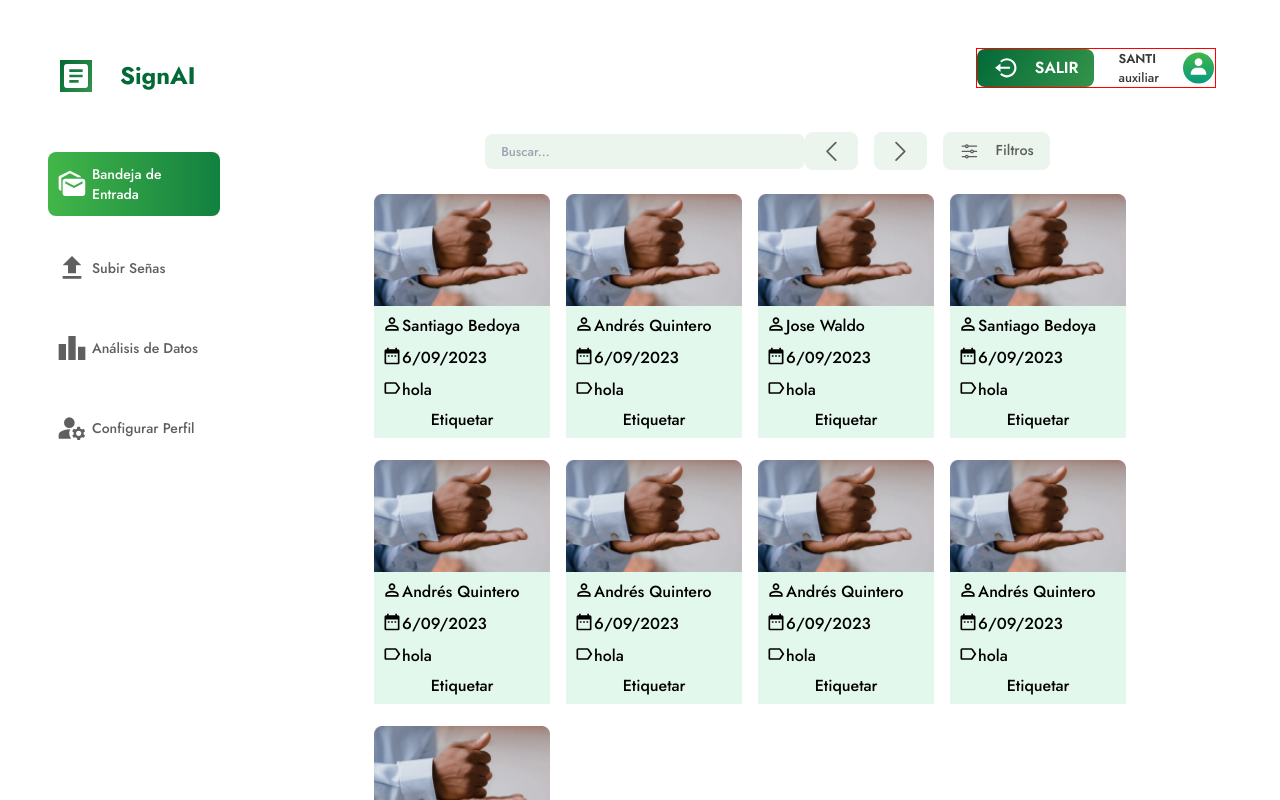
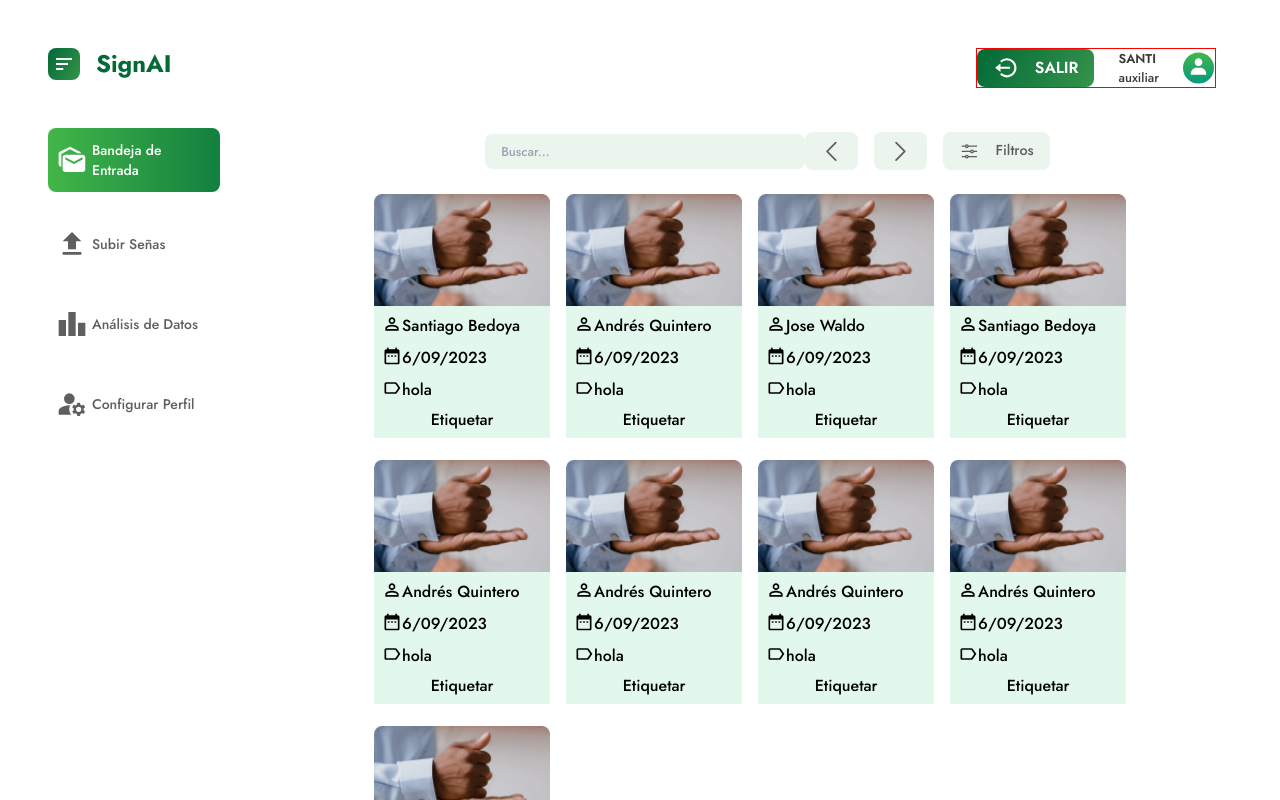
Before and after one commit to SignAIUdeA/SignAI, a Next.js app in the folder frontend/: page /ProfesionalDashboard in a window 1280 px wide. Built offline with nearby package versions, Linux system fonts and the light colour scheme.

Commit message:
Feat: creación del icono de menu hamburguesa y corrección de los estilos del boton

```diff
--- a/frontend/components/aside/ProvisionalSidebar.tsx
+++ b/frontend/components/aside/ProvisionalSidebar.tsx
@@ -1,39 +1,40 @@
-
-import React from 'react'
-import {  MdArticle } from "react-icons/md";
-import { SidebarData } from './aside.services';
-import Link from 'next/link';
-import { useRouter } from 'next/router';
-import styles from './aside.module.css';
+import React from "react";
+import { MdArticle } from "react-icons/md";
+import { SidebarData } from "./aside.services";
+import Link from "next/link";
+import { useRouter } from "next/router";
+import styles from "./aside.module.css";
+import { IconMenuHamburger } from "@/icons/Icons";
 
 const ProvisionalSidebar = () => {
-  const router = useRouter()
+  const router = useRouter();
   return (
-    <aside className='hidden w-64 md:flex flex-col gap-12 pt-12 pl-12'>
-
-        <div className=' flex gap-4 items-center'>
-          <button className='bg-white '>
-            <MdArticle className='h-8 w-8 button-sidebar'/>
+    <aside className="hidden w-64 md:flex flex-col gap-12 pt-12 pl-12">
+      <div className=" flex gap-4 items-center">
+        <button className={styles.Button}>
+          <IconMenuHamburger width="1.5rem" height="1.5rem" />
         </button>
-          <span className='text-[var(--green-dark)] font-bold text-2xl'>SignAI</span>
+        <h1 className="text-[var(--green-dark)] font-bold text-2xl">SignAI</h1>
       </div>
 
-        <ul className='flex flex-col gap-6'>
+      <ul className="flex flex-col gap-6">
         {SidebarData.map((item) => (
           <li key={item.title} onClick={() => router.push(item.link)}>
             <Link
               href={item.link}
-                className={router.pathname === item.link ? ' Link-sidebar background-active' : ' Link-sidebar background text-[var(--grey-light)]'}>
+              className={
+                router.pathname === item.link
+                  ? " Link-sidebar background-active"
+                  : " Link-sidebar background text-[var(--grey-light)]"
+              }>
               {item.icon}
-                <span className='text-sm'>
-                  {item.title}
-                </span>
+              <span className="text-sm">{item.title}</span>
             </Link>
           </li>
         ))}
       </ul>
     </aside>
-  )
-}
+  );
+};
 
-export {ProvisionalSidebar};
+export { ProvisionalSidebar };
--- a/frontend/components/aside/aside.module.css
+++ b/frontend/components/aside/aside.module.css
@@ -0,0 +1,15 @@
+.Button {
+  background: var(--bg-main);
+  width: 2rem;
+  height: 2rem;
+  border-radius: 0.5rem;
+  display: flex;
+  justify-content: center;
+  align-items: center;
+  padding: 0;
+  transition: box-shadow 200ms ease-in;
+}
+
+.Button:hover {
+  box-shadow: var(--shadow);
+}
--- a/frontend/icons/Icons.tsx
+++ b/frontend/icons/Icons.tsx
@@ -265,3 +265,20 @@ export const IconCheckSuccesfully = ({
     </svg>
   );
 };
+
+export const IconMenuHamburger = ({
+  width = DEFAULT_SIZE_ICONS,
+  height = DEFAULT_SIZE_ICONS,
+  fill = WHITE,
+}: IconProps) => {
+  return (
+    <svg
+      xmlns="http://www.w3.org/2000/svg"
+      width={width}
+      height={height}
+      fill={fill}
+      viewBox="0 0 24 24">
+      <path d="M4 11h12v2H4zm0-5h16v2H4zm0 12h7.235v-2H4z" />
+    </svg>
+  );
+};
```
Also changed, not shown: frontend/components/Navbar.tsx (+6 -7 lines), frontend/layouts/Layout.tsx (+17 -20 lines). Lines whose indentation alone changed are shown as unchanged.
